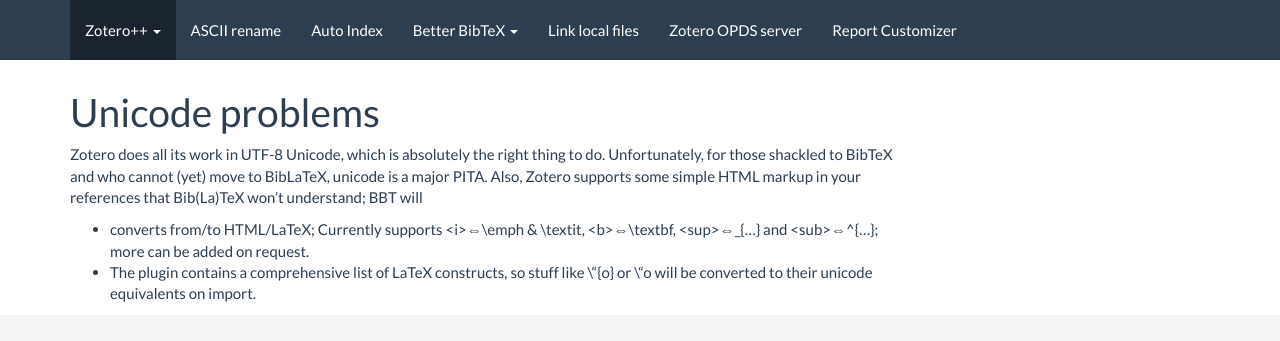
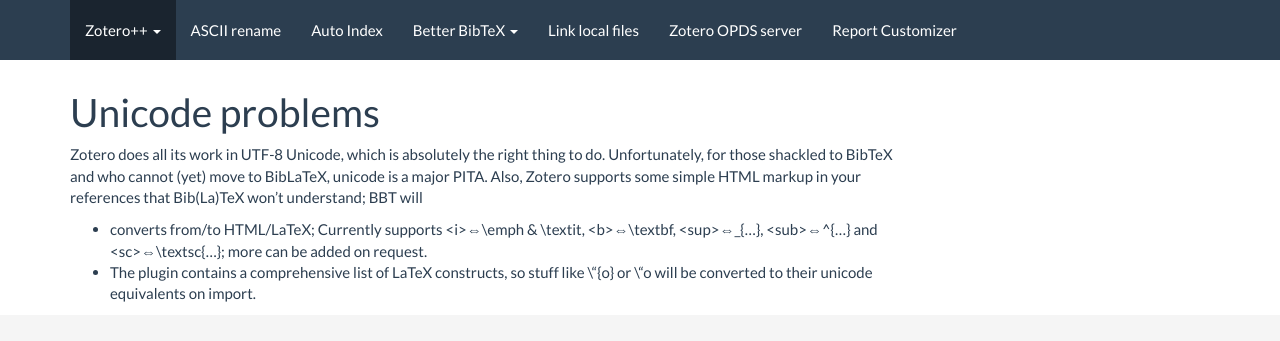
Before and after one commit to edwinksl/ZotPlus.github.io, a Jekyll site: the page built from better-bibtex/unicode.md, in a window 1280 px wide and 900 px high. Shown: the top 341 px of the window. Built offline with Jekyll 4.4.1, drawn with Linux system fonts in a browser that asks for light colours; nearby versions of some CDN libraries.

Commit message:
ascii-rename 0.0.40 / auto-index 0.0.36 / better-bibtex 1.2.18 / debug-bridge 0.1.0 / link-local-files 0.0.9 / opds 0.0.10 / report-customizer 0.2.17

```diff
--- a/better-bibtex/unicode.md
+++ b/better-bibtex/unicode.md
@@ -8,7 +8,7 @@
 in your references that Bib(La)TeX won't understand; BBT will
 
 * converts from/to HTML/LaTeX; Currently supports &lt;i&gt;&#8660;\emph &amp; \textit, &lt;b&gt;&#8660;\textbf,
-  &lt;sup&gt;&#8660;\_{...}
-  and &lt;sub&gt;&#8660;^{...}; more can
+  &lt;sup&gt;&#8660;\_{...},
+  &lt;sub&gt;&#8660;^{...} and &lt;sc&gt;&#8660;\\textsc{...}; more can
   be added on request.
 * The plugin contains a comprehensive list of LaTeX constructs, so stuff like \\"{o} or \\"o will be converted to their unicode equivalents on import.
```
